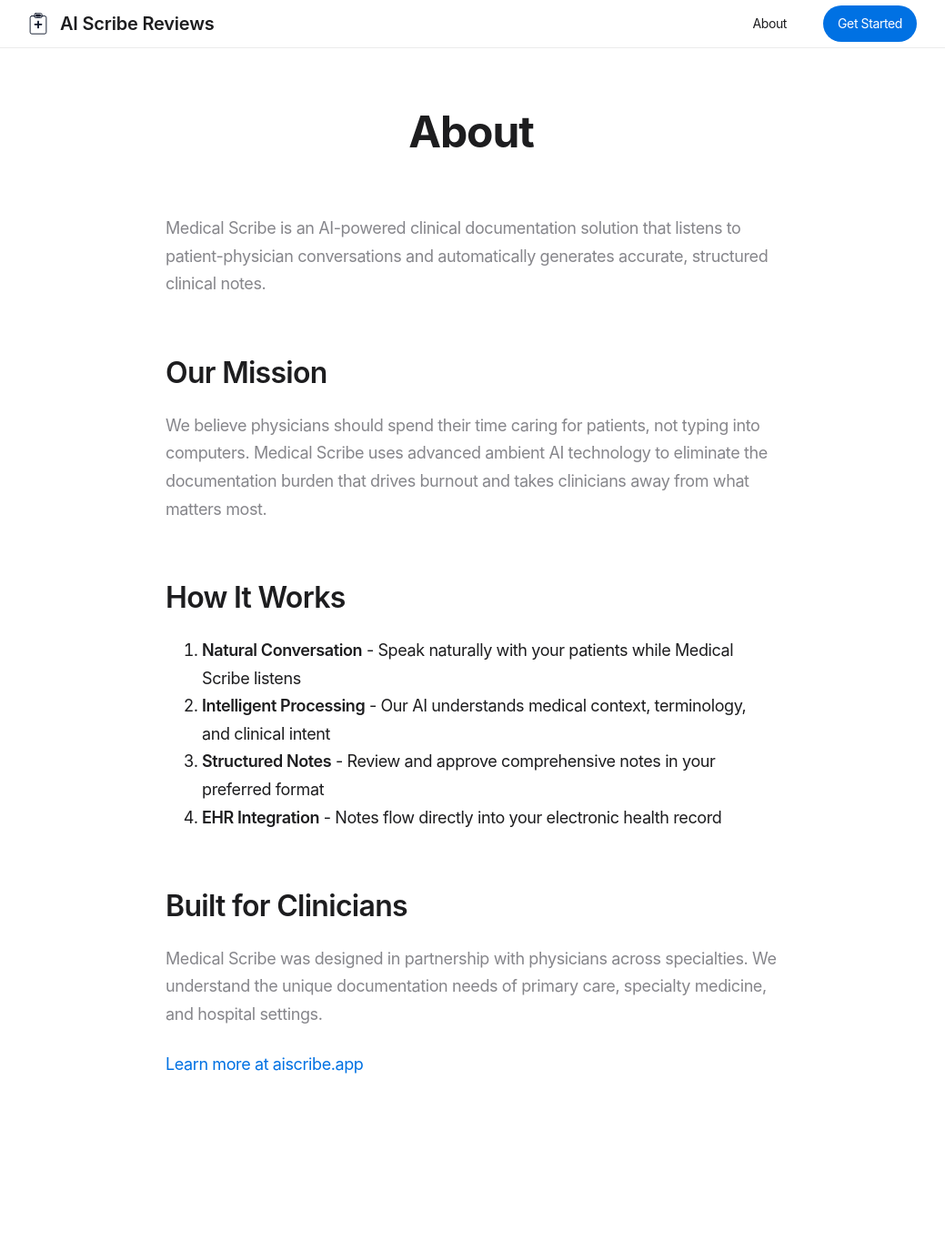
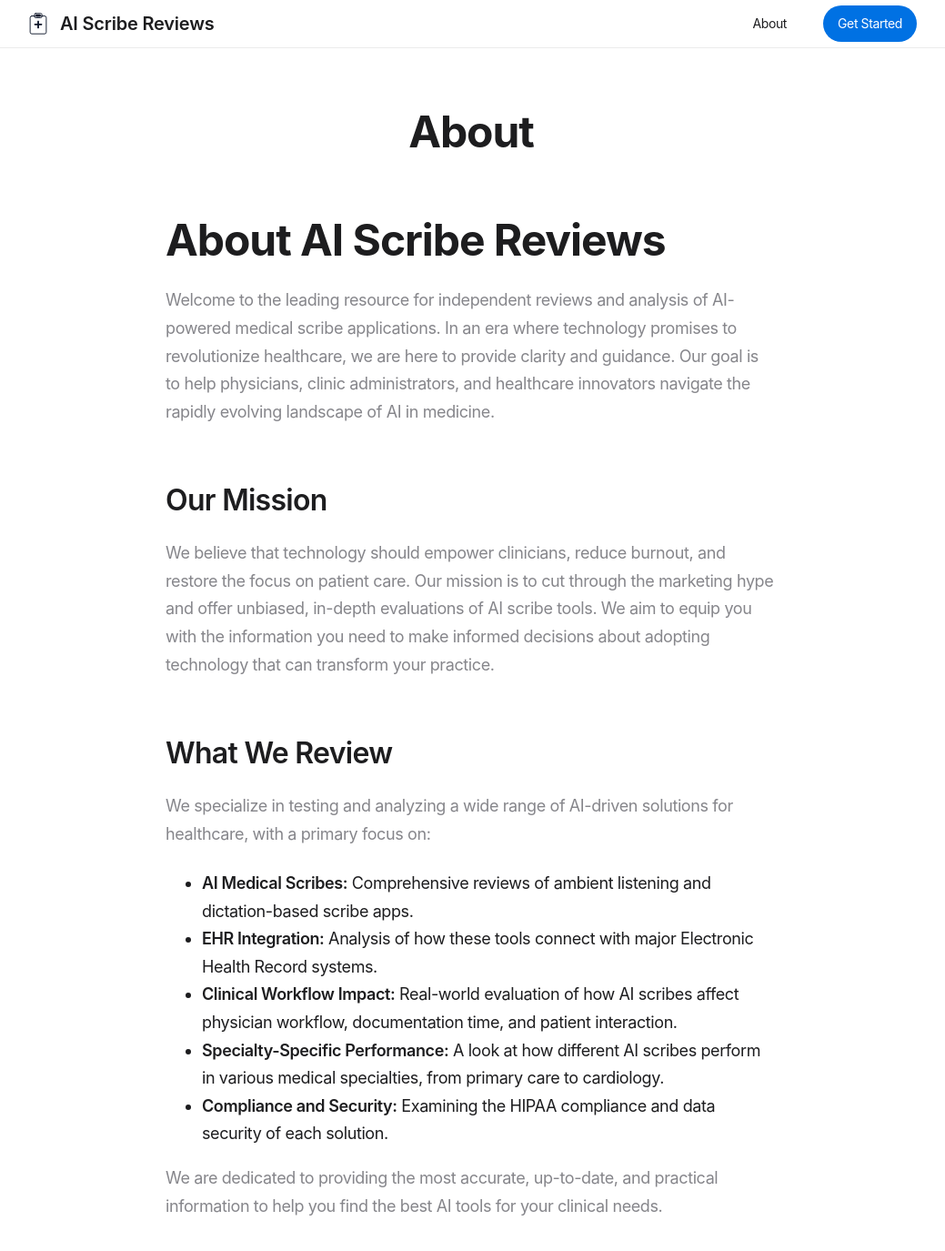
Before and after one commit to leveled-inc/aiscribe.app, a Jekyll site: the page built from about.markdown, in a window 1280 px wide and 1400 px high. Shown: the top 1375 px of the window at 91% size, without its empty margins (122-1161 px from the left). Built offline with Jekyll 4.4.1, drawn with Linux system fonts in a browser that asks for light colours.

Commit message:
Update about page

```diff
--- a/about.markdown
+++ b/about.markdown
@@ -1,25 +1,26 @@
 ---
 layout: page
 title: About
-description: Learn about Medical Scribe, an AI-powered clinical documentation solution that automatically generates accurate clinical notes from patient-physician conversations.
+description: Your trusted guide to the world of AI medical scribes. We provide independent reviews, comparisons, and analysis of AI-powered clinical documentation technology.
 permalink: /about/
 ---
 
-Medical Scribe is an AI-powered clinical documentation solution that listens to patient-physician conversations and automatically generates accurate, structured clinical notes.
+# About AI Scribe Reviews
+
+Welcome to the leading resource for independent reviews and analysis of AI-powered medical scribe applications. In an era where technology promises to revolutionize healthcare, we are here to provide clarity and guidance. Our goal is to help physicians, clinic administrators, and healthcare innovators navigate the rapidly evolving landscape of AI in medicine.
 
 ## Our Mission
 
-We believe physicians should spend their time caring for patients, not typing into computers. Medical Scribe uses advanced ambient AI technology to eliminate the documentation burden that drives burnout and takes clinicians away from what matters most.
+We believe that technology should empower clinicians, reduce burnout, and restore the focus on patient care. Our mission is to cut through the marketing hype and offer unbiased, in-depth evaluations of AI scribe tools. We aim to equip you with the information you need to make informed decisions about adopting technology that can transform your practice.
 
-## How It Works
+## What We Review
 
-1. **Natural Conversation** - Speak naturally with your patients while Medical Scribe listens
-2. **Intelligent Processing** - Our AI understands medical context, terminology, and clinical intent
-3. **Structured Notes** - Review and approve comprehensive notes in your preferred format
-4. **EHR Integration** - Notes flow directly into your electronic health record
+We specialize in testing and analyzing a wide range of AI-driven solutions for healthcare, with a primary focus on:
 
-## Built for Clinicians
+*   **AI Medical Scribes:** Comprehensive reviews of ambient listening and dictation-based scribe apps.
+*   **EHR Integration:** Analysis of how these tools connect with major Electronic Health Record systems.
+*   **Clinical Workflow Impact:** Real-world evaluation of how AI scribes affect physician workflow, documentation time, and patient interaction.
+*   **Specialty-Specific Performance:** A look at how different AI scribes perform in various medical specialties, from primary care to cardiology.
+*   **Compliance and Security:** Examining the HIPAA compliance and data security of each solution.
 
-Medical Scribe was designed in partnership with physicians across specialties. We understand the unique documentation needs of primary care, specialty medicine, and hospital settings.
-
-[Learn more at aiscribe.app](https://aiscribe.app)
+We are dedicated to providing the most accurate, up-to-date, and practical information to help you find the best AI tools for your clinical needs.
```
